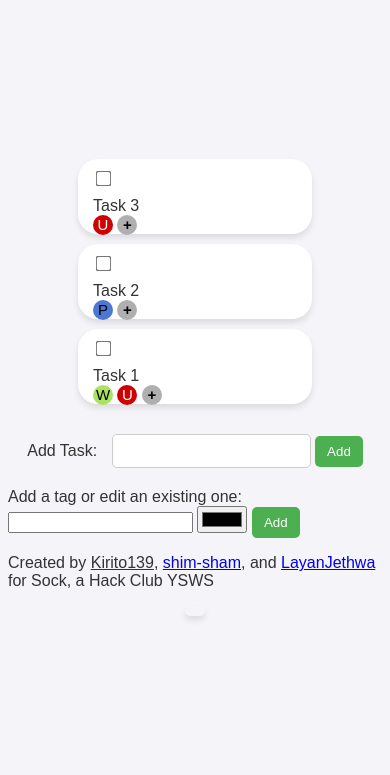
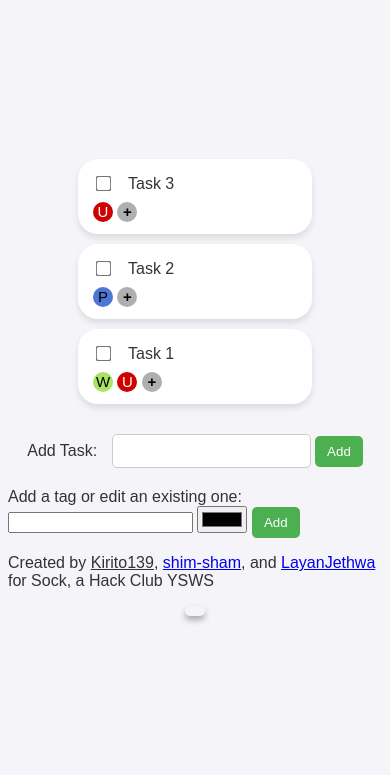
Before and after one commit to sock-bombers/to-do-list, a Flask app: page / in a window 390 px wide. Shown: the top 775 px of the page. Run offline with Flask 3, Linux system fonts and the light colour scheme; some web fonts are replaced.

Commit message:
changed mobile view, added hover colour on dark mode button

```diff
--- a/project/static/styles.css
+++ b/project/static/styles.css
@@ -1,11 +1,12 @@
 @import "https://www.nerdfonts.com/assets/css/webfont.css";
 :root {
     --bg-col: #f4f4f9;
+    --bg-hov: #d3d3da;
     --text-col: #333;
     --task-bg: #fff;
     --shadow-col: rgba(0, 0, 0, 0.1);
     --border-radius: 20px;
-    --task-size: 50px;
+    --task-size: 50;
     --primary-col: #4caf50;
     --primary-hov: #45a049;
     --danger-col: #ff6b6b;
@@ -15,6 +16,7 @@
 
 .dark-mode {
     --bg-col: #1e1e1e;
+    --bg-hov: #424141;
     --text-col: #ddd;
     --task-bg: #2c2c2c;
     --primary-col: #6dcf70;
@@ -43,7 +45,6 @@ body {
     align-items: center;
     justify-content: center;
     min-height: 90vh;
-    --task-size: 50; /* Change this variable to change the size of the task boxes, define all components within task box using this variable */
 }
 
 #task-list {
@@ -65,11 +66,10 @@ body {
     height: calc(var(--task-size) * 1px);
 }
 
-/* Responsive design for smaller screens */
 @media (max-width: 600px) {
     .task-item {
-        flex-direction: column;
-        align-items: flex-start;
+        flex-direction: row;
+        align-items: center;
         padding-bottom: 15px;
         text-align: left;
         gap : .5rem
@@ -77,8 +77,10 @@ body {
 }
 
 input[type="checkbox"] {
+    flex-grow: 1;
     transform: scale(1.2);
     margin-right: 10px;
+    margin-bottom: 25px;
 }
 #bin-button {
     background-color: transparent;
@@ -96,6 +98,7 @@ input[type="checkbox"] {
 #task-title {
     flex-grow: 1;
     font-size: 16px;
+    margin-bottom: 20px;
 }
 
 #task-title[style="text-decoration: line-through"] {
@@ -157,6 +160,7 @@ input[type="checkbox"] {
     display: inline-block;
     list-style-type: none;
     padding-left: 0;
+    margin-bottom: 10px;
 }
 
 .tag-dot {
@@ -243,5 +247,8 @@ input[type="checkbox"] {
     padding: 5px 10px;
     cursor: pointer;
     font-size: 25px;
-    box-shadow: 0 4px 6px rgba(0, 0, 0, 0.1);
+    box-shadow: 0 4px 6px rgba(0, 0, 0, 0.3);
+    &:hover {
+        background-color: var(--bg-hov);
+    }
 }
```
